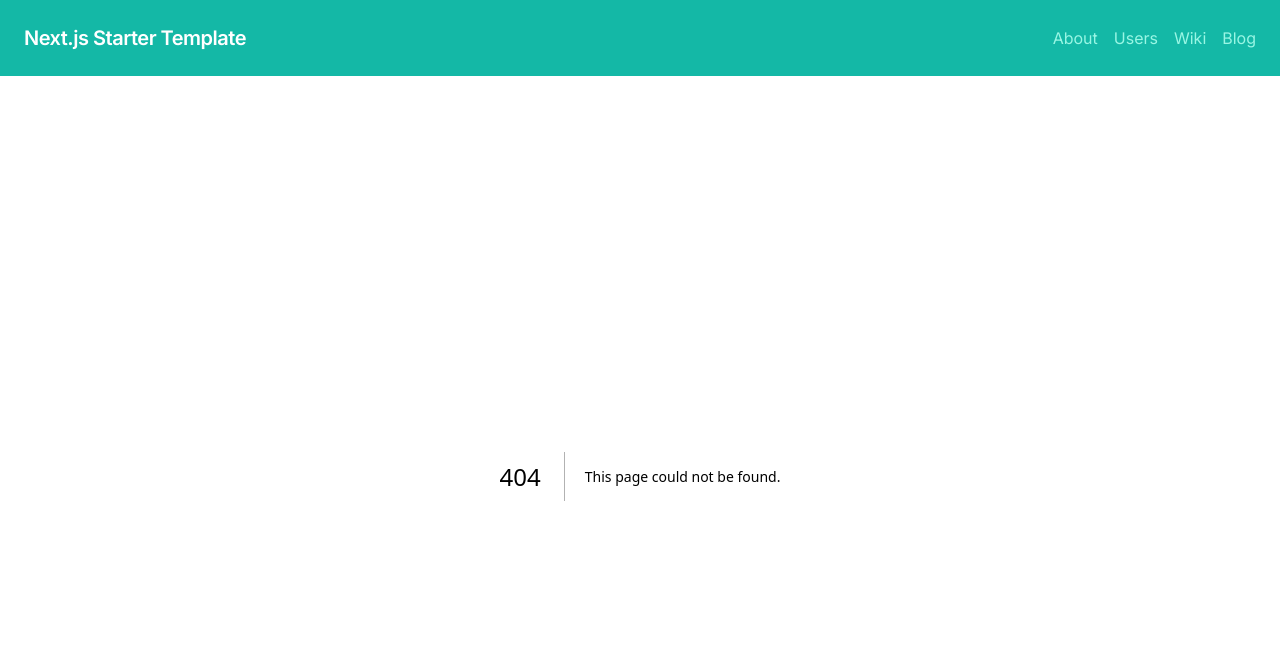
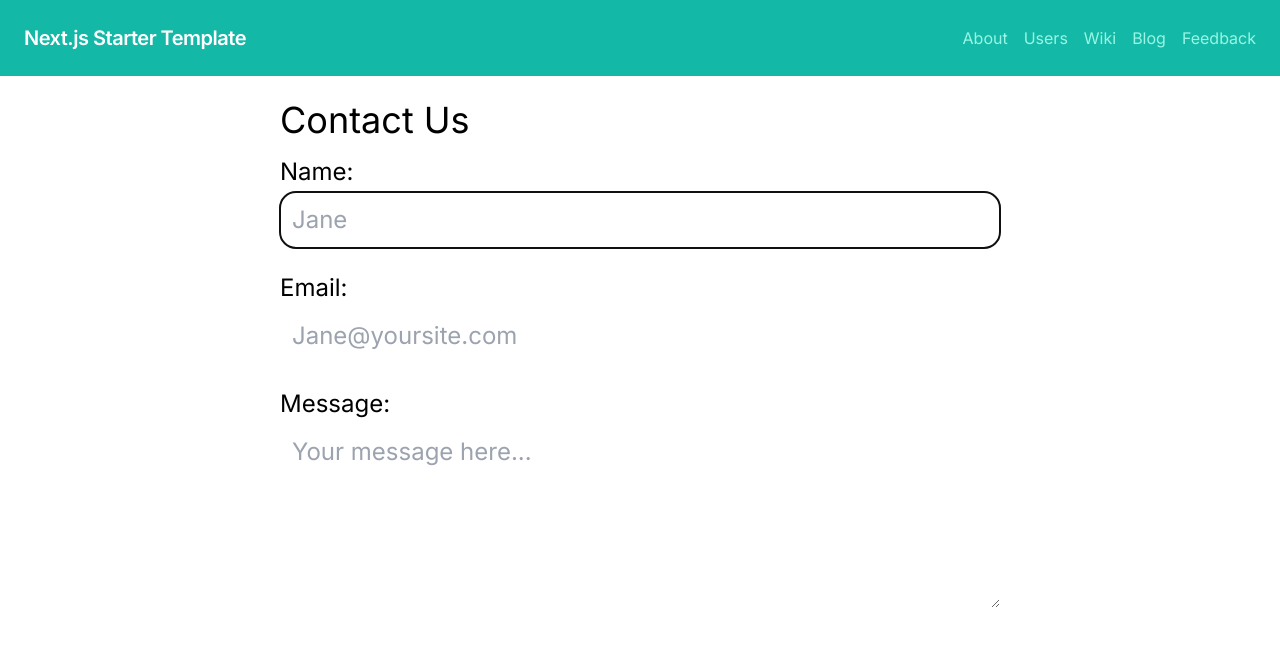
Before and after one commit to RobinHaider/nextjs-starter-template, a Next.js app: page /feedback in a window 1280 px wide. Before the commit this address had no page. Shown: the top 646 px of the page. Built offline with nearby package versions, Linux system fonts and the light colour scheme.

Commit message:
route handlers

```diff
--- /dev/null
+++ b/src/app/api/echo/route.ts
@@ -0,0 +1,15 @@
+import { NextResponse } from 'next/server';
+
+export async function GET(request: Request) {
+  const { searchParams } = new URL(request.url);
+  //   const name = searchParams.get('name');
+  //   const instrument = searchParams.get('instrument');
+
+  //   return NextResponse.json({
+  //     message: `Hello ${name}! I see you play the ${instrument}.`,
+  //   });
+
+  // echo back the query string
+  const obj = Object.fromEntries(searchParams.entries());
+  return NextResponse.json(obj);
+}
--- /dev/null
+++ b/src/app/api/feedback/route.ts
@@ -0,0 +1,15 @@
+import { NextResponse } from 'next/server';
+
+type Feedback = {
+  name?: string;
+  email?: string;
+  message?: string;
+};
+
+export async function POST(request: Request) {
+  const data: Feedback = await request.json();
+  console.log(data);
+  const { name, email, message } = data;
+
+  return NextResponse.json({ name, email, message });
+}
--- /dev/null
+++ b/src/app/api/hello/route.ts
@@ -0,0 +1,5 @@
+import { NextResponse } from 'next/server';
+
+export async function GET() {
+  return NextResponse.json({ message: 'Hello World!' });
+}
--- /dev/null
+++ b/src/app/feedback/page.tsx
@@ -0,0 +1,114 @@
+'use client';
+
+import { useState, FormEvent, ChangeEvent } from 'react';
+import { useRouter } from 'next/navigation';
+
+const initState = {
+  name: '',
+  email: '',
+  message: '',
+};
+
+export default function Feedback() {
+  const [data, setData] = useState(initState);
+  const router = useRouter();
+
+  const handleSubmit = async (e: FormEvent<HTMLFormElement>) => {
+    e.preventDefault();
+    console.log(JSON.stringify(data));
+    const { name, email, message } = data;
+
+    // Send data to API route
+    const res = await fetch('http://localhost:3000/api/feedback', {
+      method: 'POST',
+      headers: {
+        'Content-Type': 'application/json',
+      },
+      body: JSON.stringify({
+        name,
+        email,
+        message,
+      }),
+    });
+
+    const result = await res.json();
+    console.log(result);
+
+    // Navigate to thank you
+    router.push(`/thank-you/`);
+  };
+
+  const handleChange = (
+    e: ChangeEvent<HTMLInputElement | HTMLTextAreaElement>
+  ) => {
+    const name = e.target.name;
+
+    setData((prevData) => ({
+      ...prevData,
+      [name]: e.target.value,
+    }));
+  };
+
+  const canSave = [...Object.values(data)].every(Boolean);
+
+  const content = (
+    <form
+      onSubmit={handleSubmit}
+      className='flex flex-col mx-auto max-w-3xl p-6'
+    >
+      <h1 className='text-4xl mb-4'>Contact Us</h1>
+
+      <label className='text-2xl mb-1' htmlFor='name'>
+        Name:
+      </label>
+      <input
+        className='p-3 mb-6 text-2xl rounded-2xl text-black'
+        type='text'
+        id='name'
+        name='name'
+        placeholder='Jane'
+        pattern='([A-Z])[\w+.]{1,}'
+        value={data.name}
+        onChange={handleChange}
+        autoFocus
+      />
+
+      <label className='text-2xl mb-1' htmlFor='email'>
+        Email:
+      </label>
+      <input
+        className='p-3 mb-6 text-2xl rounded-2xl text-black'
+        type='email'
+        id='email'
+        name='email'
+        placeholder='Jane@yoursite.com'
+        pattern='^[a-zA-Z0-9._%+-]+@[a-zA-Z0-9.-]+\.[a-zA-Z]{2,}$'
+        value={data.email}
+        onChange={handleChange}
+      />
+
+      <label className='text-2xl mb-1' htmlFor='message'>
+        Message:
+      </label>
+      <textarea
+        className='p-3 mb-6 text-2xl rounded-2xl text-black'
+        id='message'
+        name='message'
+        placeholder='Your message here...'
+        rows={5}
+        cols={33}
+        value={data.message}
+        onChange={handleChange}
+      />
+
+      <button
+        className='p-3 mb-6 text-2xl rounded-2xl text-black border-solid border-white border-2 max-w-xs bg-slate-400 hover:cursor-pointer hover:bg-slate-300 disabled:hidden'
+        disabled={!canSave}
+      >
+        Submit
+      </button>
+    </form>
+  );
+
+  return content;
+}
--- /dev/null
+++ b/src/app/thank-you/page.tsx
@@ -0,0 +1,9 @@
+export default function ThankYou() {
+  return (
+    <main>
+      <h1 className='text-3xl grid place-content-center min-h-screen'>
+        Thank you for your feedback!
+      </h1>
+    </main>
+  );
+}
--- a/src/components/nav.tsx
+++ b/src/components/nav.tsx
@@ -51,9 +51,15 @@ export default function Navbar({ title }: Props) {
           </Link>
           <Link
             href='/blog'
+            className='block mt-4 lg:inline-block lg:mt-0 text-teal-200 hover:text-white mr-4'
+          >
+            Blog
+          </Link>
+          <Link
+            href='/feedback'
             className='block mt-4 lg:inline-block lg:mt-0 text-teal-200 hover:text-white'
           >
-            Blog
+            Feedback
           </Link>
         </div>
       </div>
```
